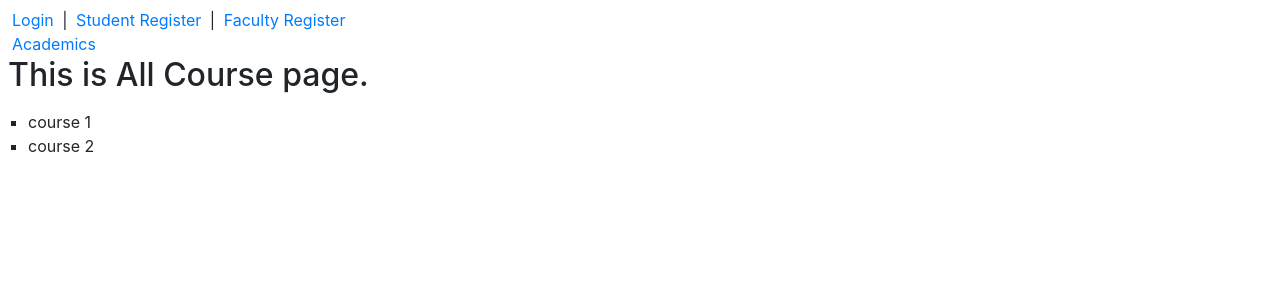
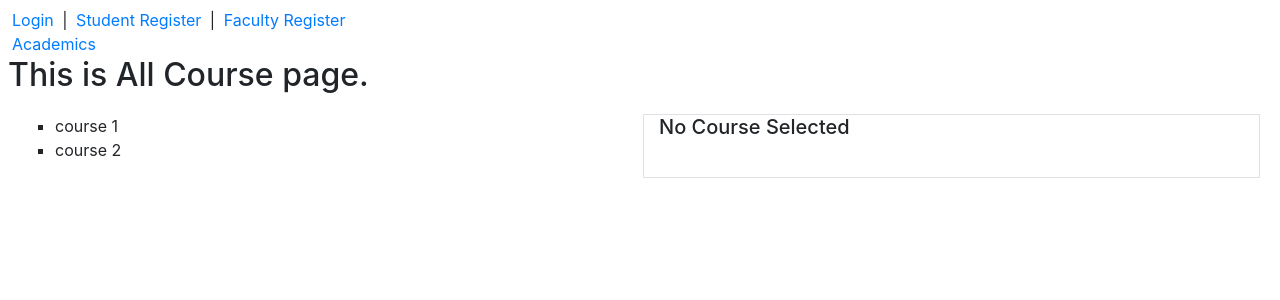
Before and after one commit to Jangidtarun/capstone-v2, a Django app: page /all_courses in a window 1280 px wide. Shown: the top 300 px of the page. Run offline with Django 5.2, Linux system fonts and the light colour scheme; data comes from the database, SQL or seed files in the repository; both versions use the stored data as it was after the commit; some libraries are stand-ins or nearby versions.

Commit message:
final save from ubuntu

```diff
--- a/app/models.py
+++ b/app/models.py
@@ -15,8 +15,15 @@ class Semester(models.Model):
 
 
 class Course(models.Model):
+    user = models.ManyToManyField(User)
     title = models.CharField(max_length=64)
-    user = models.ManyToManyField(User)
+    course_code = models.CharField(max_length=8)
+    grade = models.PositiveIntegerField()
+    credit = models.PositiveIntegerField()
+    elective_type_choices = {
+
+    }
+    elective_type = models.CharField(max_length=64, choices=elective_type_choices)
 
     def __str__(self) -> str:
         return f'{self.title}'
--- a/app/templates/app/all_course.html
+++ b/app/templates/app/all_course.html
@@ -8,7 +8,9 @@
     <div>
         <p style="color: red;">{{ message }}</p>
     </div>
-    <div>
+
+    <div class="row m-2">
+        <div class="col m-1">
             <ul style="list-style-type:square">
                 {% for course in courses %}
                 <div>
@@ -19,4 +21,12 @@
                 {% endfor %}
             </ul>
         </div>
+        <div class="col m-1 border">
+            {% if selected_course.description %}
+                {{ selected_course.description }}
+            {% else %}
+                <h5>No Course Selected</h5>
+            {% endif %}
+        </div>
+    </div>
 {% endblock %}
```
Also changed, not shown: db.sqlite3. Lines whose indentation alone changed are shown as unchanged.
